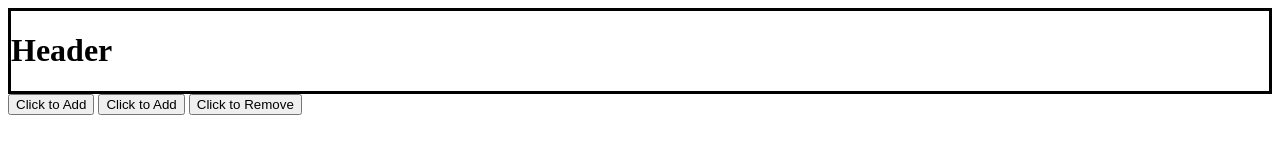
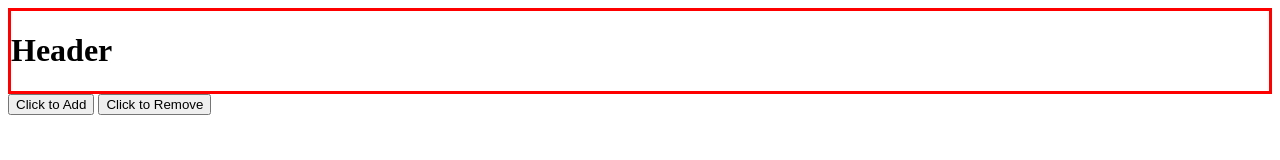
Before and after one commit to verdantpath/jumpforjoy-3, a plain HTML site: page class-test.html in a window 1280 px wide. Both pictures are taken after a click on the button "Click to Add". Drawn offline with nearby package versions, Linux system fonts and the light colour scheme.

Commit message:
update class-test.html and my-test-script.js

```diff
--- a/class-test.html
+++ b/class-test.html
@@ -6,8 +6,7 @@
 	<body>
 		<div id="header" class="no-hover"><h1>Header</h1></div>
     <button type="button" id="btn1">Click to Add</button>
-    <button type="button" id="btn2">Click to Add</button>
-    <button type="button" id="btn3">Click to Remove</button>
+    <button type="button" id="btn2">Click to Remove</button>
 
 
 
--- a/scripts/my-test-script.js
+++ b/scripts/my-test-script.js
@@ -0,0 +1,11 @@
+$(document).ready(function() {
+  $("#btn1").click(function() {
+    $("#header").addClass("hover");
+    $("#header").removeClass("no-hover");
+    console.log('clicked');
+  });
+  $("#btn2").click(function() {
+    $("#header").removeClass("hover");
+    $("#header").addClass("no-hover");
+  });
+});
```
